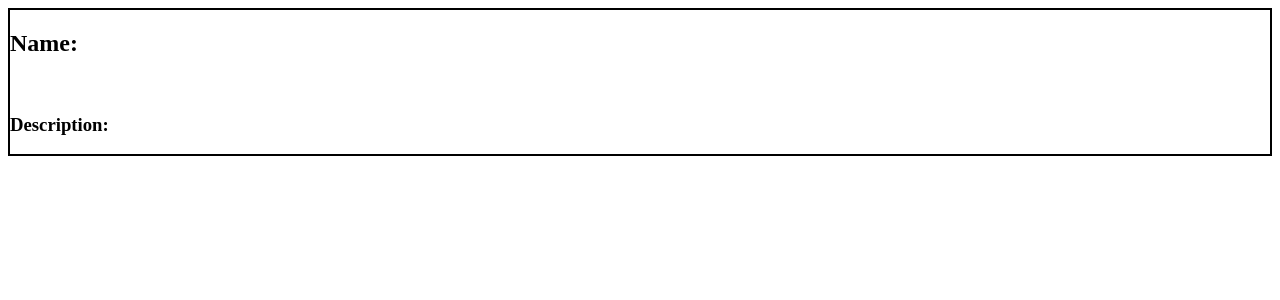
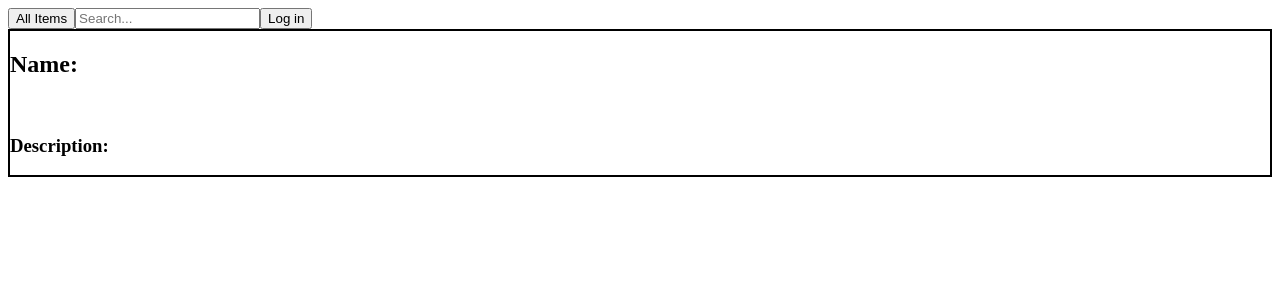
Before and after one commit to Glasman/comparing, a React (Vite) app: page /1 in a window 1280 px wide. Shown: the top 300 px of the page. Built offline with nearby package versions, Linux system fonts and the light colour scheme; no server answers.

Commit message:
set up and added navbar component

```diff
--- a/src/client/App.jsx
+++ b/src/client/App.jsx
@@ -4,10 +4,13 @@ import { Routes, Route } from "react-router-dom";
 import "./App.css";
 import AllItems from "./Components/AllItems";
 import SingleItem from "./Components/SingleItem";
+import Navbar from "./Components/Navbar";
+
 
 function App() {
   return (
     <div className="App">
+      <Navbar />
       <Routes>
         <Route path="/" element={<AllItems />} />
         <Route path="/:id" element={<SingleItem />} />
--- /dev/null
+++ b/src/client/Components/Navbar.jsx
@@ -0,0 +1,32 @@
+import React from "react";
+import { Link } from "react-router-dom";
+import { useState } from "react";
+
+function Navbar() {
+  const [search, setSearch] = useState("");
+  return (
+    <div>
+      <button
+        onClick={() => {
+          console.log("clicked all recipes");
+        }}
+      >
+        All Items
+      </button>
+      <input
+        placeholder="Search..."
+        value={search}
+        onChange={(e) => setSearch(e.target.value)}
+      />
+      <button
+        onClick={() => {
+          console.log("clicked log in");
+        }}
+      >
+        Log in
+      </button>
+    </div>
+  );
+}
+
+export default Navbar;
```
